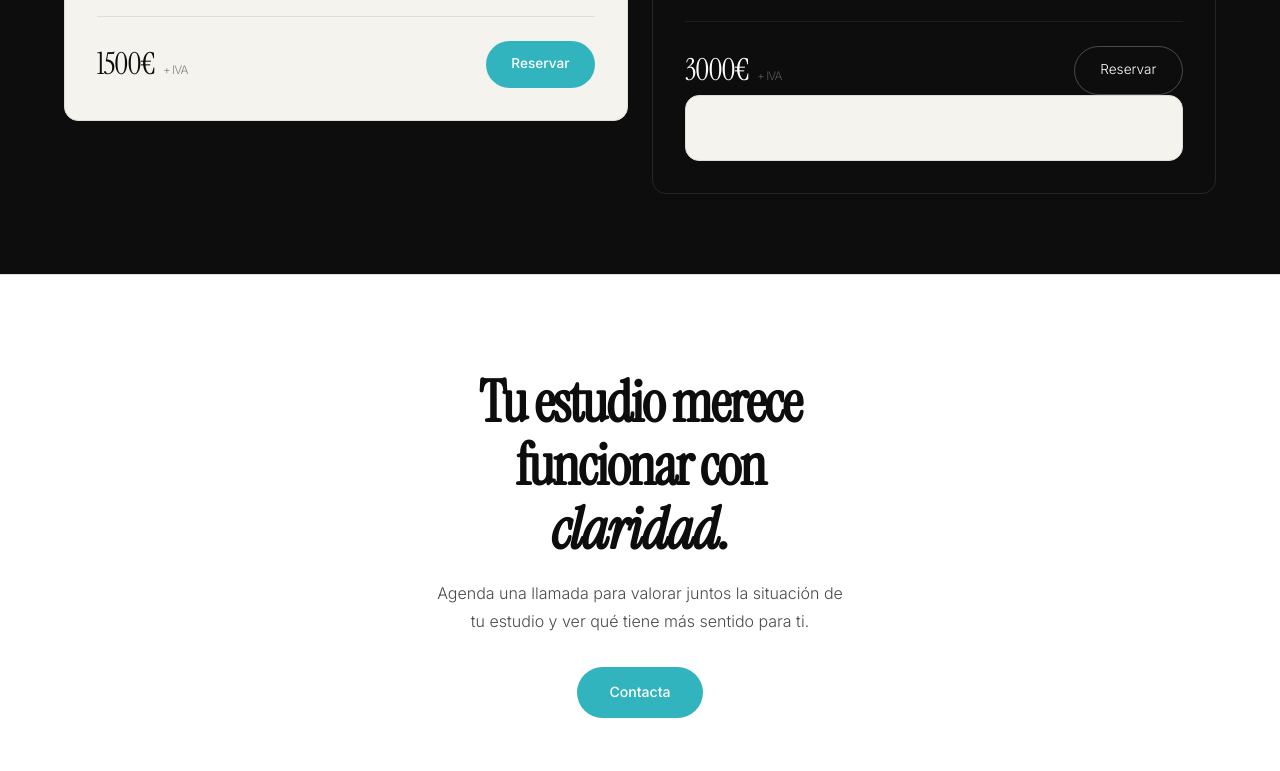
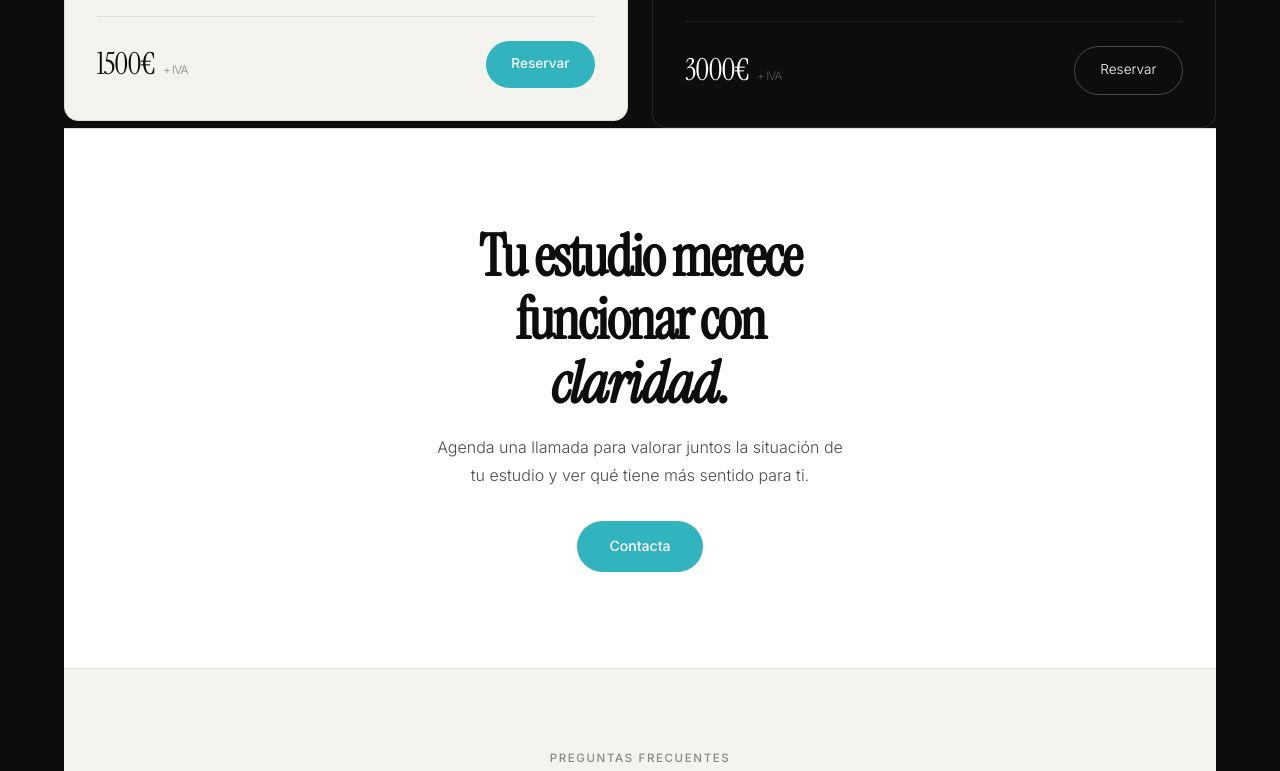
Before and after one commit to angelsancchez/TattooPlaybook, a plain HTML site: page index.html in a window 1280 px wide. Shown: the part 4229-5000 px from the top of the page. Drawn offline with Linux system fonts and the light colour scheme.

Commit message:
Update index.html

```diff
--- a/index.html
+++ b/index.html
@@ -385,7 +385,6 @@ h1             { animation:up .7s .15s ease both; }
           <div class="service-item"><div class="service-check"><svg viewBox="0 0 10 10"><polyline points="1.5,5 4,7.5 8.5,2.5"/></svg></div><span class="service-item-text">Lectura e interpretación de PyL</span></div>
           <div class="service-item"><div class="service-check"><svg viewBox="0 0 10 10"><polyline points="1.5,5 4,7.5 8.5,2.5"/></svg></div><span class="service-item-text">Formación, supervisión y soporte durante implementación</span></div>
           <div class="service-item"><div class="service-check"><svg viewBox="0 0 10 10"><polyline points="1.5,5 4,7.5 8.5,2.5"/></svg></div><span class="service-item-text">La implementación puede llevarse a cabo entre 2 semanas y 1 mes</span></div>
-
         </div>
         <div class="service-footer">
           <div class="service-price">1500€ <span>+ IVA</span></div>
@@ -413,10 +412,6 @@ h1             { animation:up .7s .15s ease both; }
           <div class="service-price">3000€ <span>+ IVA</span></div>
           <a href="mailto:sanchezmartinezangel@gmail.com?subject=Done-for-you%20-%20Tattoo%20Playbook" class="btn-outline-white">Reservar</a>
         </div>
-         <div class="service-card featured">
-      </div>
-      </div>
-      </div>
     </div>
   </div>
 </div>
```
